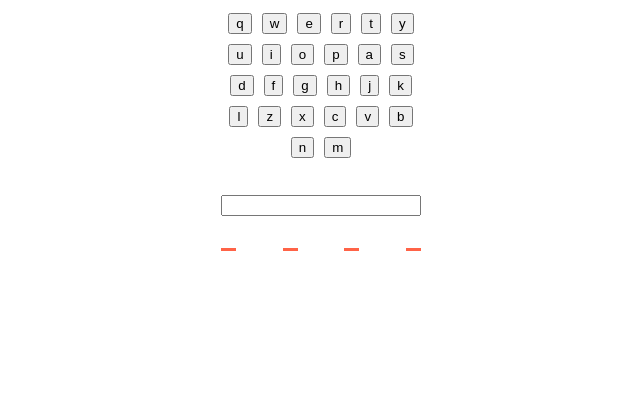
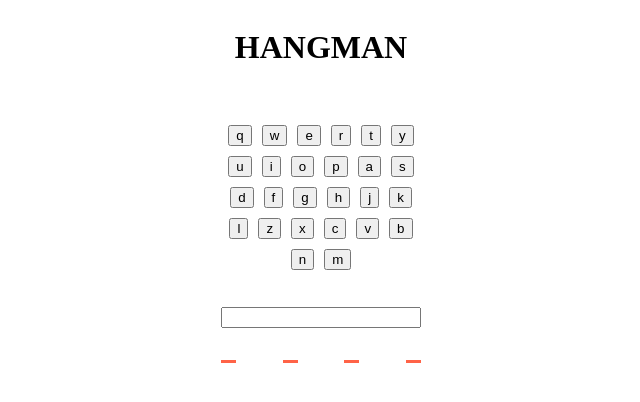
Before and after one commit to sebastiansiejek/hangman, a React (Create React App) app: page / in a window 1280 px wide. Shown: the top 402 px of the page, without its empty margins (319-959 px from the left). Built offline with nearby package versions, Linux system fonts and the light colour scheme.

Commit message:
feat: add Game styled container

```diff
--- a/src/components/Game/Game.tsx
+++ b/src/components/Game/Game.tsx
@@ -1,23 +1,26 @@
 import React from 'react'
+import styled from 'styled-components'
 import AddChar from '../AddChar'
 import Chars from '../Chars'
 import CorrectWord from '../CorrectWord'
 import HangMan from '../HangMan'
 
+const StyledContainer = styled.div`
+  display: grid;
+  gap: 2rem;
+  justify-content: center;
+  align-items: center;
+  text-align: center;
+`
+
 const Game: React.FC = () => (
-  <div
-    className="App"
-    style={{
-      display: 'grid',
-      gap: '2rem',
-      justifyContent: 'center'
-    }}
-  >
+  <StyledContainer>
+    <h1>HANGMAN</h1>
     <Chars />
     <AddChar />
     <CorrectWord />
     <HangMan />
-  </div>
+  </StyledContainer>
 )
 
 export default Game
```
